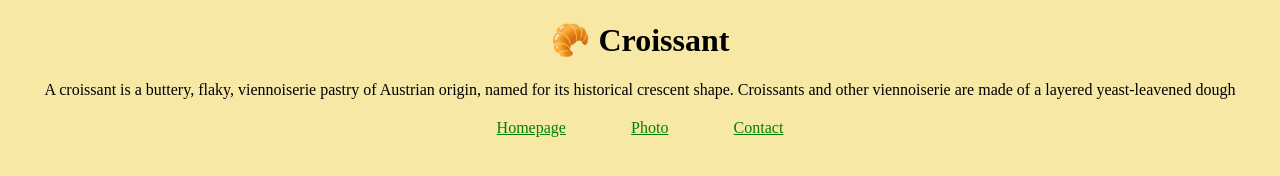
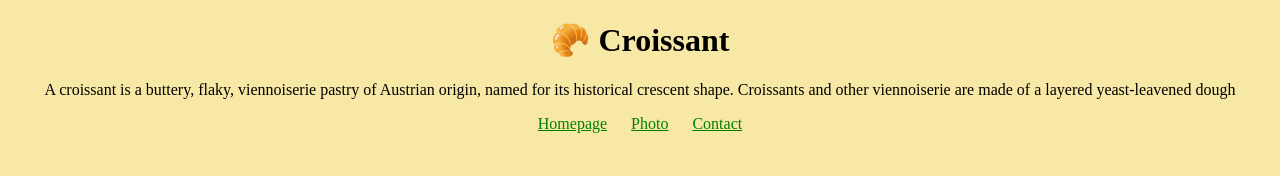
Before and after one commit to Tetiana-Breslavska/Croissant, a plain HTML site: page index.html in a window 1280 px wide. Drawn offline with Linux system fonts and the light colour scheme.

Commit message:
Change css for nav

```diff
--- a/src/styles.css
+++ b/src/styles.css
@@ -6,14 +6,12 @@ h1, p{
 }
 
 nav{
-    display: flex;
-    width: 33%;
-    margin: 0 auto;
-    justify-content: space-evenly;
-    margin-top: 20px;
+    text-align: center;
+    margin-top: 15px;
 
 }
 nav a{
+    margin: 0 10px;
     color:green;
 }
 
```
